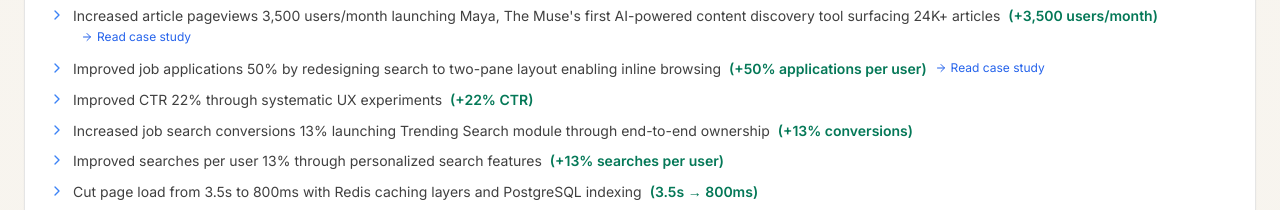
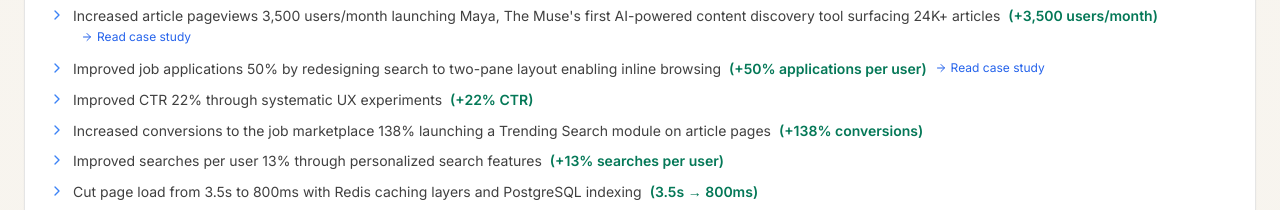
Before and after one commit to RichardDillman/RIchardDillman.com, a Next.js app: page /experience in a window 1280 px wide. Shown: the part 1940-2150 px from the top of the page. Built offline with nearby package versions, Linux system fonts and the light colour scheme.

Commit message:
Trending Search raised marketplace conversions 138%, not 13% (#44)
Per my 2024 review notes. The 13% belonged to Recent Searches.

```diff
--- a/data/experience.ts
+++ b/data/experience.ts
@@ -192,10 +192,10 @@
             metrics: '+22% CTR',
           },
           {
-            text: 'Increased job search conversions 13% launching Trending Search module through end-to-end ownership',
+            text: 'Increased conversions to the job marketplace 138% launching a Trending Search module on article pages',
             resume:
-              'Increased job search conversions 13% with a Trending Search module and CTR 22% through UX experiments.',
-            metrics: '+13% conversions',
+              'Increased article-to-marketplace conversions 138% with a Trending Search module, and Apply button CTR 22% through UX experiments.',
+            metrics: '+138% conversions',
           },
           {
             text: 'Improved searches per user 13% through personalized search features',
```
Also changed, not shown: resume/Richard-Dillman-Director-Resume.md (+1 -1 lines), 1 other file (tests, documents, lock files or other folders).
